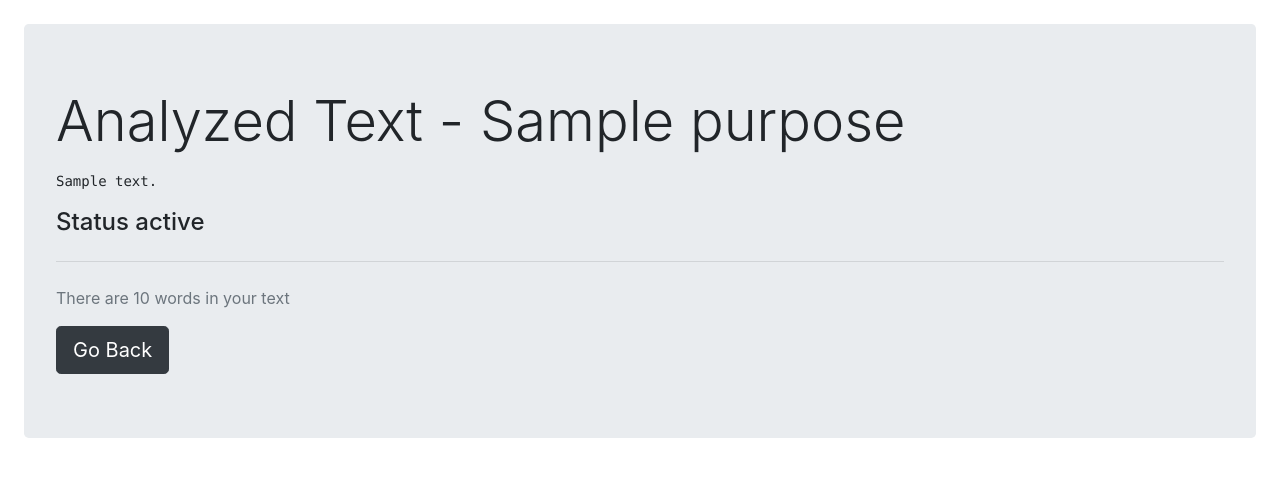
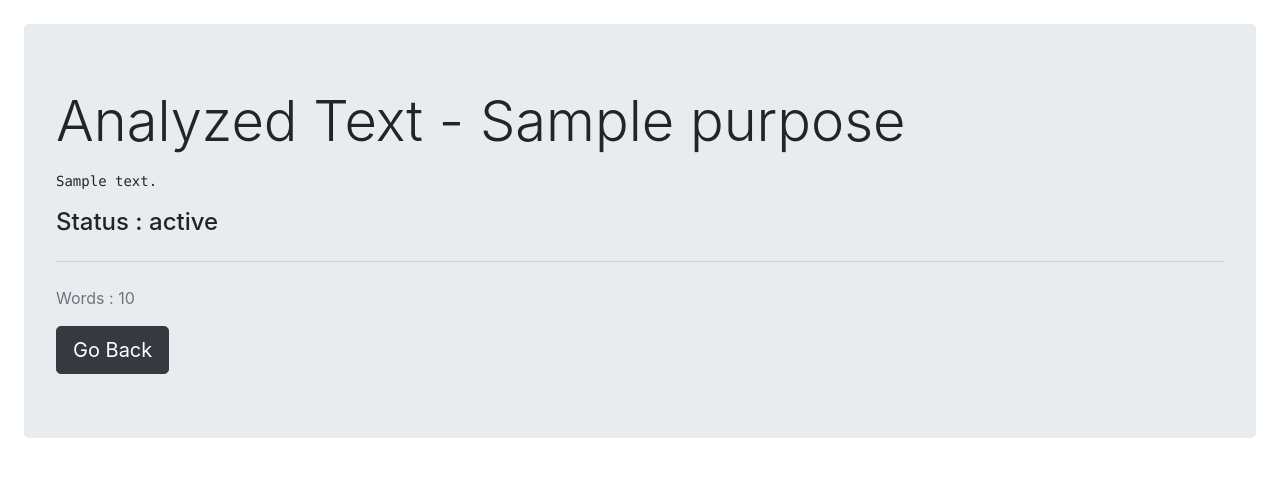
Before and after one commit to rockingrohit9639/TextAnalyzer, a Django app: template templates/analyze.html in a window 1280 px wide. Shown: the part 56-533 px from the top of the page. Run offline with Django 3.2, Linux system fonts and the light colour scheme; the template is opened without the code that fills it: most values are stand-ins (such as "Sample title", 1, 10 or a date in 2020); parts of the project's set-up code (start-up, migrations or seed data) failed here and were passed over; some libraries are stand-ins or nearby versions.

Commit message:
minor-changes

```diff
--- a/templates/analyze.html
+++ b/templates/analyze.html
@@ -30,11 +30,11 @@
   <h3 class="display-4">Analyzed Text - {{ purpose }}</h3>
   <p class="lead"><pre>{{ analyzed_text }}</pre> </p>
   {% if status %}
-  <h4> Status {{ status }} </h4>
+  <h4> Status : {{ status }} </h4>
   {% endif %}
   <hr class="my-4">
-  <p class="text-muted">There are {{ wordcount }} words in your text</p>
-  <a class="btn btn-dark btn-lg" href="index.html" role="button">Go Back</a>
+  <p class="text-muted"> Words : {{ wordcount }}</p>
+  <a class="btn btn-dark btn-lg" href="/" role="button">Go Back</a>
 </div>
 
 
--- a/templates/index.html
+++ b/templates/index.html
@@ -32,8 +32,8 @@
 <form action='/analyze' method='post'> {% csrf_token %}
   <h1 class="mx-4 my-4">Welcome to Text Alalyzer</h1>
   <div class="form-group mx-4 my-4">
-    <textarea class="form-control" id="text" rows="4" name="text"></textarea>
-    <input class="form-control" id="word_input" name="word_input">
+    <textarea class="form-control" id="text" rows="4" name="text" placeholder="Enter your text here"></textarea>
+    <input class="form-control my-2" id="word_input" name="word_input" placeholder="Enter word to find in text">
     <h4>Actions</h4>
     <div class="form-check">
       <input class="form-check-input" type="checkbox" value="on" id="word_find" name="word_find">
```
Also changed, not shown: mysite/views.py (+5 -3 lines).
